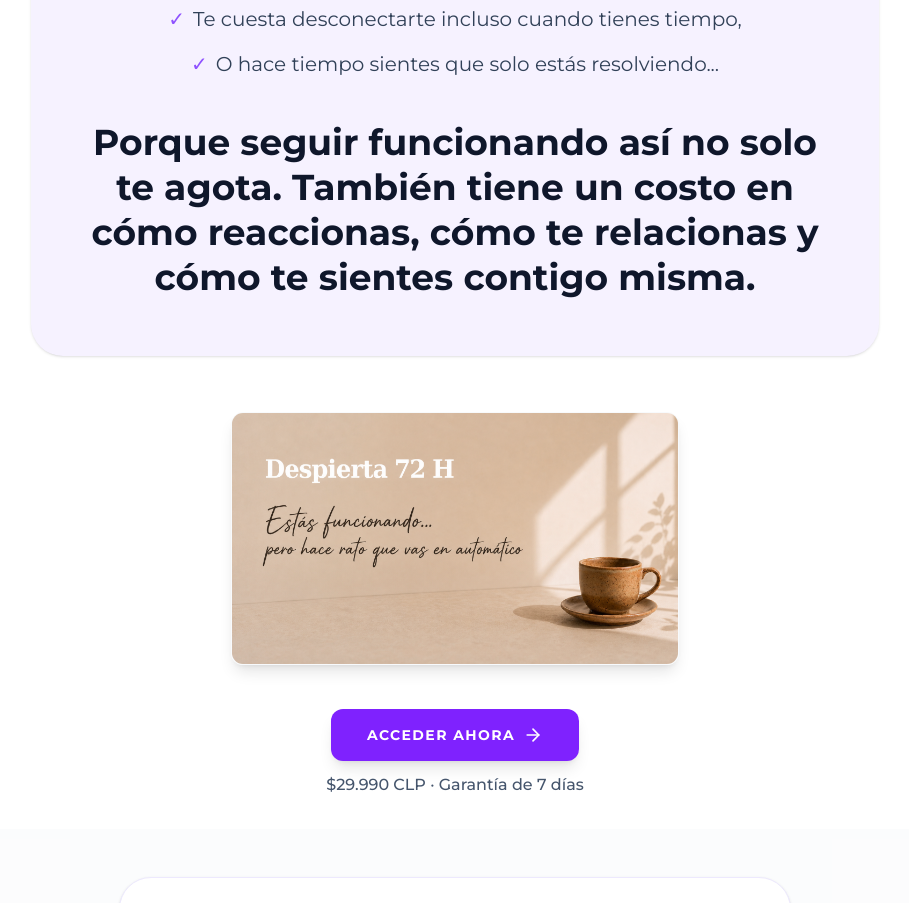
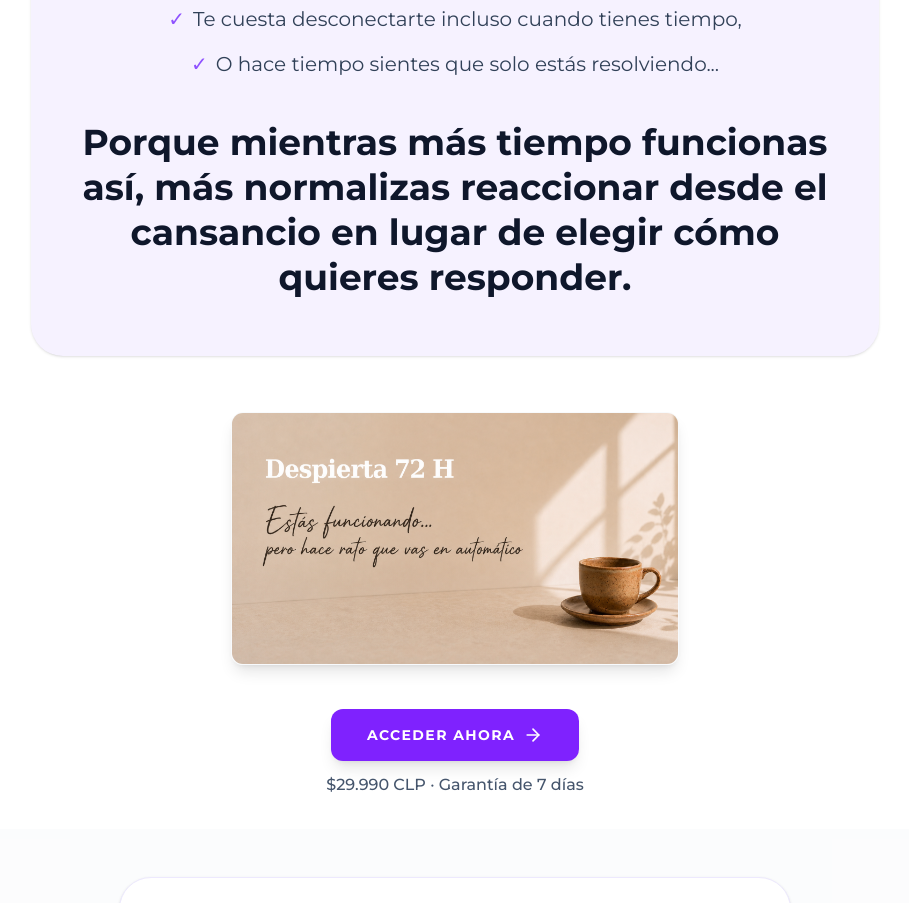
Before and after one commit to cursossolange/despierta-72h, a React (Vite) app: page / in a window 1280 px wide. Shown: the part 940-1843 px from the top of the page, without its empty margins (185-1094 px from the left). Built offline with nearby package versions, Linux system fonts and the light colour scheme; no server answers.

Commit message:
Update LandingPage.tsx

```diff
--- a/src/components/LandingPage.tsx
+++ b/src/components/LandingPage.tsx
@@ -205,8 +205,8 @@ export default function LandingPage({ onPurchase }: LandingPageProps) {
   </div>
 
 <p className="mt-10 text-2xl md:text-4xl font-extrabold text-slate-900 leading-tight">
-Porque seguir funcionando así no solo te agota.
-También tiene un costo en cómo reaccionas, cómo te relacionas y cómo te sientes contigo misma.
+Porque mientras más tiempo funcionas así,
+más normalizas reaccionar desde el cansancio en lugar de elegir cómo quieres responder.
 </p>
     </div>
 </div>
```
